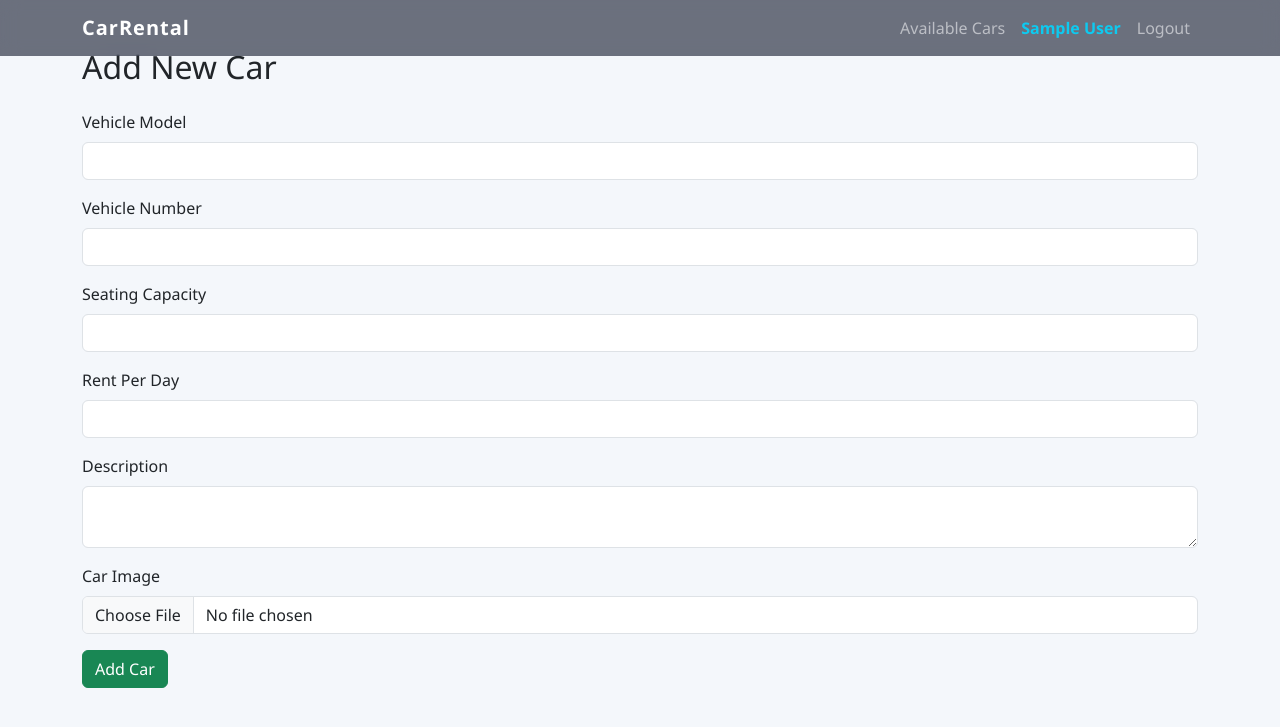
After one commit to garg05shivam/Car_Rental_System, a PHP site: page /agency/add_car.php in a window 1280 px wide. The commit adds this page. Shown: the top 727 px of the page. Run offline with PHP 8.4, Linux system fonts and the light colour scheme; the visitor is signed in with stand-in values (Sample User, id 1).

Commit message:
addcar option

```diff
--- /dev/null
+++ b/agency/add_car.php
@@ -0,0 +1,121 @@
+<?php
+if (session_status() === PHP_SESSION_NONE) {
+    session_start();
+}
+
+require_once "../config/db.php";
+
+// Access control
+if (!isset($_SESSION["user_id"]) || $_SESSION["role"] !== "agency") {
+    header("Location: ../auth/login.php");
+    exit();
+}
+
+$message = "";
+
+if ($_SERVER["REQUEST_METHOD"] === "POST") {
+
+    $agency_id = $_SESSION["user_id"];
+    $vehicle_model = trim($_POST["vehicle_model"]);
+    $vehicle_number = trim($_POST["vehicle_number"]);
+    $seating_capacity = intval($_POST["seating_capacity"]);
+    $rent_per_day = floatval($_POST["rent_per_day"]);
+    $description = trim($_POST["description"]);
+
+    // Image upload
+    $image_name = null;
+
+if (isset($_FILES["car_image"]) && $_FILES["car_image"]["error"] == 0) {
+
+  $target_dir = "../assets/uploads/cars/";
+
+
+    // Make sure this folder exists
+    if (!is_dir($target_dir)) {
+        mkdir($target_dir, 0777, true);
+    }
+
+    $image_name = time() . "_" . basename($_FILES["car_image"]["name"]);
+
+    $target_file = $target_dir . $image_name;
+
+    move_uploaded_file($_FILES["car_image"]["tmp_name"], $target_file);
+}
+    // Insert query
+    $query = "INSERT INTO cars
+              (agency_id, vehicle_model, vehicle_number, seating_capacity, rent_per_day, image, description)
+              VALUES (?, ?, ?, ?, ?, ?, ?)";
+
+    $stmt = $conn->prepare($query);
+    $stmt->bind_param(
+        "issidss",
+        $agency_id,
+        $vehicle_model,
+        $vehicle_number,
+        $seating_capacity,
+        $rent_per_day,
+        $image_name,
+        $description
+    );
+
+    if ($stmt->execute()) {
+        $message = "Car added successfully!";
+    } else {
+        $message = "Something went wrong!";
+    }
+}
+?>
+
+<?php include "../includes/header.php"; ?>
+<?php include "../includes/navbar.php"; ?>
+
+<div class="container mt-5">
+    <h2 class="mb-4">Add New Car</h2>
+
+    <?php if ($message != ""): ?>
+        <div class="alert alert-info">
+            <?php echo $message; ?>
+        </div>
+    <?php endif; ?>
+
+    <form method="POST" enctype="multipart/form-data">
+
+        <div class="mb-3">
+            <label class="form-label">Vehicle Model</label>
+            <input type="text" name="vehicle_model" class="form-control" required>
+        </div>
+
+        <div class="mb-3">
+            <label class="form-label">Vehicle Number</label>
+            <input type="text" name="vehicle_number" class="form-control" required>
+        </div>
+
+        <div class="mb-3">
+            <label class="form-label">Seating Capacity</label>
+            <input type="number" name="seating_capacity" class="form-control" required>
+        </div>
+
+        <div class="mb-3">
+            <label class="form-label">Rent Per Day</label>
+            <input type="number" step="0.01" name="rent_per_day" class="form-control" required>
+        </div>
+
+        <div class="mb-3">
+            <label class="form-label">Description</label>
+            <textarea name="description" class="form-control"></textarea>
+        </div>
+
+        <div class="mb-3">
+    <label class="form-label">Car Image</label>
+    <input type="file" name="car_image" class="form-control" required>
+</div>
+
+
+        <button type="submit" class="btn btn-success">
+            Add Car
+        </button>
+
+    </form>
+</div>
+
+<?php include "../includes/footer.php"; ?>
```
Also changed, not shown: agency/dashboard.php (+14 -2 lines), agency/my_car.php (added), assets/uploads/cars/1771311188_Screenshot 2025-08-28 162436.png (added).
